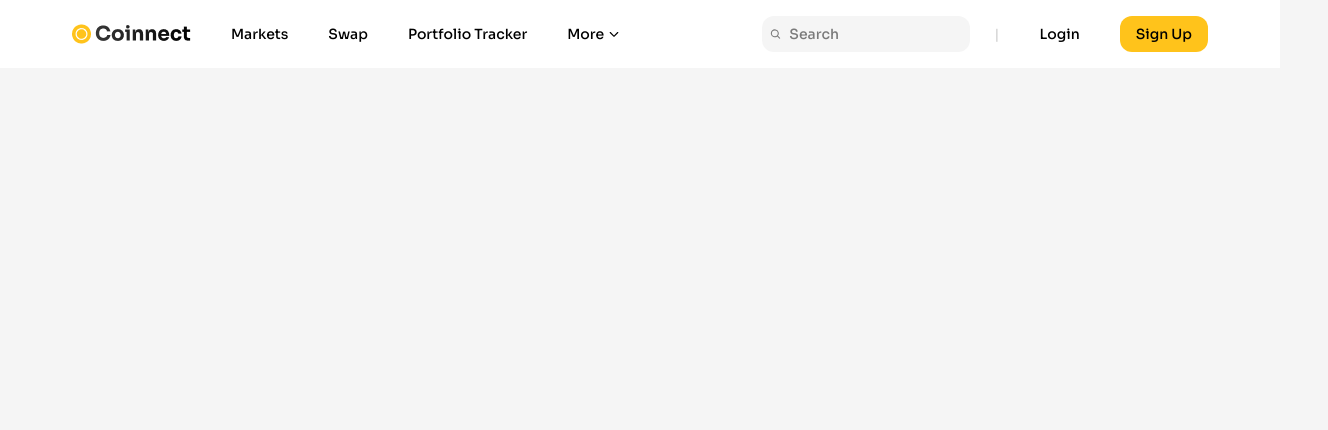
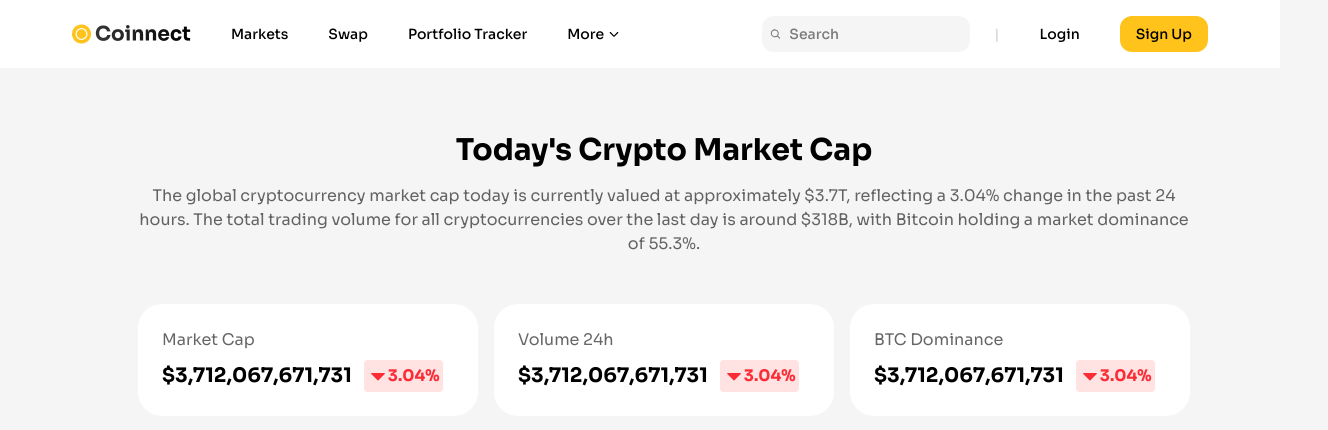
Before and after one commit to rahmanbax/coinnect, a React (Vite) app: page / in a window 1280 px wide. Shown: the top 430 px of the page, 1328 px wide, since content can reach past the window. Built offline with nearby package versions, Linux system fonts and the light colour scheme.

Commit message:
Create components: StatsCard

```diff
--- /dev/null
+++ b/src/components/StatsCard.jsx
@@ -0,0 +1,20 @@
+import { CaretDown } from "@phosphor-icons/react";
+import React from "react";
+
+const StatsCard = (props) => {
+  const { title, value, change } = props;
+  return (
+    <div className="p-6 bg-white rounded-3xl">
+      <p className="text-black/60">{title}</p>
+      <div className="mt-2 flex items-center gap-3">
+        <h2 className="text-xl font-bold">{value}</h2>
+        <div className="p-1 bg-red-100 flex rounded-sm items-center">
+            <CaretDown size={20} weight="fill" className="text-red-500"/>
+            <p className="text-base text-red-500 font-bold">{change}</p>
+        </div>
+      </div>
+    </div>
+  );
+};
+
+export default StatsCard;
--- a/src/pages/MarketsPage.jsx
+++ b/src/pages/MarketsPage.jsx
@@ -1,11 +1,31 @@
 import React from "react";
 import NavBar from "../containers/NavBar";
+import StatsCard from "../components/StatsCard";
 
 const MarketsPage = () => {
   return (
     <div>
       <div className="">
         <NavBar />
+        <main className="w-[1328px] flex flex-col items-center m-auto mt-16">
+          <section className="w-[1052px]">
+            <h1 className="text-center text-3xl font-bold">
+              Today's Crypto Market Cap
+            </h1>
+            <p className="text-center mt-4 text-black/60">
+              The global cryptocurrency market cap today is currently valued at
+              approximately $3.7T, reflecting a 3.04% change in the past 24
+              hours. The total trading volume for all cryptocurrencies over the
+              last day is around $318B, with Bitcoin holding a market dominance
+              of 55.3%.
+            </p>
+            <div className="grid grid-cols-3 gap-4 mt-12">
+                <StatsCard title="Market Cap" value="$3,712,067,671,731" change="3.04%" />
+                <StatsCard title="Volume 24h" value="$3,712,067,671,731" change="3.04%" />
+                <StatsCard title="BTC Dominance" value="$3,712,067,671,731" change="3.04%" />
+            </div>
+          </section>
+        </main>
       </div>
     </div>
   );
```
